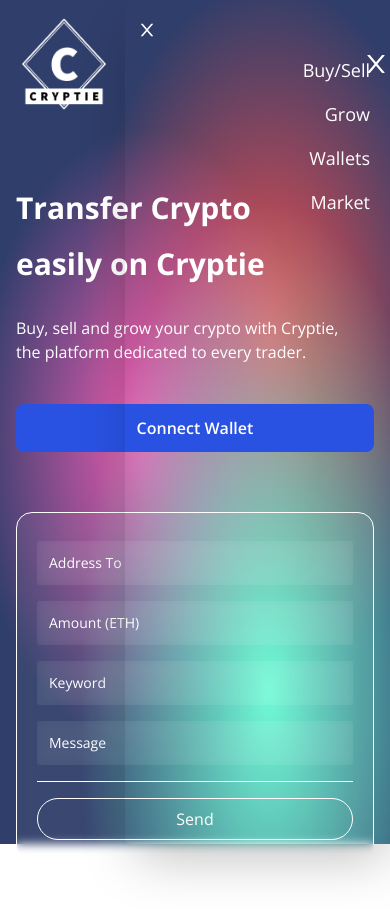
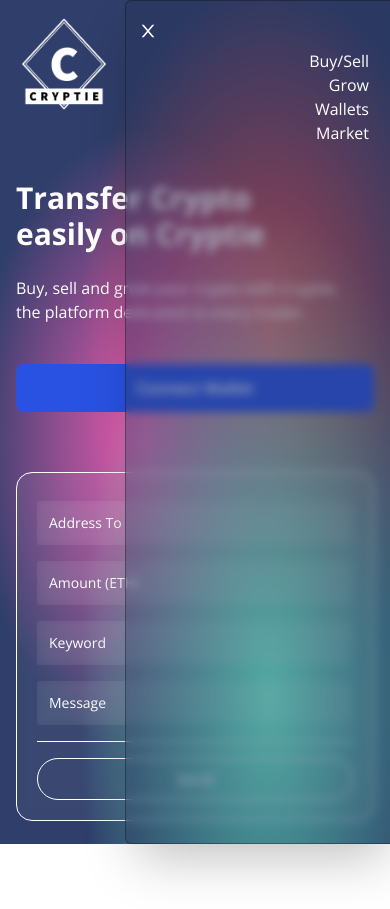
Before and after one commit to baabashinelle/Cryptie, a React (Vite) app in the folder client/: page / in a window 390 px wide. Both pictures are taken after a click on the icon 376 px from the left and 64 px from the top of the page. After the commit the page ends 869 px from the top, so only its background shows below. Built offline with nearby package versions, Linux system fonts and the light colour scheme.

Commit message:
edit mobile menu

```diff
--- a/client/src/components/Navbar.jsx
+++ b/client/src/components/Navbar.jsx
@@ -1,6 +1,7 @@
 import React from "react";
 import logo from "../../images/cryptie-white.png";
-import { AiOutlineMenu, AiOutlineClose } from "react-icons/ai";
+import {  AiOutlineClose } from "react-icons/ai";
+import { HiMenuAlt4 } from "react-icons/hi";
 
 const NavbarItem = ({ title, classProps }) => {
   return <li className={`mx-4 cursor-pointer ${classProps}`}>{title}</li>;
@@ -25,29 +26,33 @@
         </li>
       </ul>
       <div className="flex relative">
-        {toggleMenu ? (
-          <AiOutlineClose
-            fontSize={28}
-            className="text-white md:hidden cursor-pointer"
-            onClick={() => setToggleMenu(false)}
-          />
-        ) : (
-          <AiOutlineMenu
+        {!toggleMenu && (
+          <HiMenuAlt4
             fontSize={28}
             className="text-white md:hidden cursor-pointer"
             onClick={() => setToggleMenu(true)}
           />
         )}
         {toggleMenu && (
-          <ul className="z-10 fixed top-0 -right-2 p-3 w-[70vw] h-screen shadow-2xl md:hidden list-none flex flex-col justify-start items-end rounded-md blue-glassmorphism text-white animate-slide-in">
-            <li className="text-xl w-full my-2 cursor-pointer">
+          <AiOutlineClose
+            fontSize={28}
+            className="text-white md:hidden cursor-pointer text-xl w-full my-2 z-10 fixed -top-10 -right-0"
+            onClick={() => setToggleMenu(false)}
+          />
+        )}
+        {toggleMenu && (
+          <ul
+            className="z-10 fixed -top-0 -right-2 p-3 w-[70vw] h-screen shadow-2xl md:hidden list-none
+            flex flex-col justify-start items-end rounded-md blue-glassmorphism text-white animate-slide-in"
+          >
+            <li className="text-xl w-full my-2">
               <AiOutlineClose onClick={() => setToggleMenu(false)} />
             </li>
             {["Buy/Sell", "Grow", "Wallets", "Market"].map((item, index) => (
               <NavbarItem
                 key={item + index}
                 title={item}
-                classProps="my-2 text-lg"
+                classprops="my-2 text-lg"
               />
             ))}
           </ul>
--- a/client/src/components/Welcome.jsx
+++ b/client/src/components/Welcome.jsx
@@ -35,7 +35,7 @@
 
   return (
     <div className="flex w-full justify-center items-center">
-      <div className="flex md:flex-row flex-col items-start justify-between md:p-20 py-12 px-4">
+      <div className="flex lg:flex-row flex-col items-start justify-between md:p-20 py-12 px-4">
         <div className="flex flex-1 justify-start flex-col md:mr-10 ">
           <h1 className="text-3xl sm:text-5xl text-white py-1 font-extrabold c-heading">
             Transfer Crypto <br /> easily on Cryptie
--- a/client/src/index.css
+++ b/client/src/index.css
@@ -25,8 +25,10 @@
   color: #fff;
 }
 
-.c-heading{
+@media screen and (min-width: 1299px) {
+  .c-heading{
   line-height: 3.5rem!important;
+}
 }
 /* white glassmorphism */
 .white-glassmorphism {
@@ -36,6 +38,14 @@
   -webkit-backdrop-filter: blur(5px);
   border: 1px solid white;
 }
+.blue-glassmorphism {
+  background: rgb(39, 51, 89, 0.4);
+  border-radius: 16px;
+  box-shadow: 0 4px 30px rgba(0, 0, 0, 0.2);
+  backdrop-filter: blur(5px);
+  -webkit-backdrop-filter: blur(5px);
+  border: 1px solid rgba(0, 0, 0, 0.3);
+}
 
 
 
```
